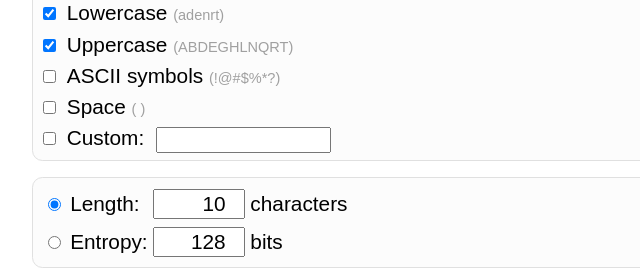
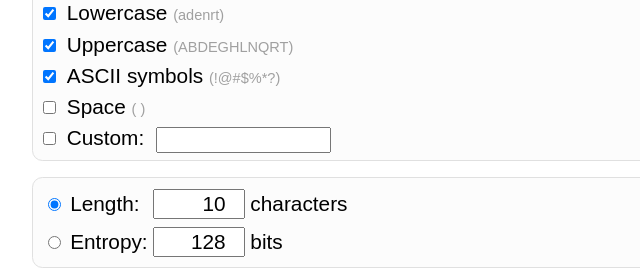
Before and after one commit to or-katz/PasswordGenerator, a plain HTML site: page index.html in a window 1280 px wide. Shown: the part 160-429 px from the top of the page, 192-832 px from the left. Drawn offline with Linux system fonts and the light colour scheme.

Commit message:
Update index.html

```diff
--- a/index.html
+++ b/index.html
@@ -146,7 +146,7 @@
 			[true, "Numbers", "2345678"],
 			[true, "Lowercase", "adenrt"],
 			[true, "Uppercase", "ABDEGHLNQRT"],
-			[false, "ASCII symbols", "!@#$%*?"],
+			[true, "ASCII symbols", "!@#$%*?"],
 			[false, "Space", " "],
 		];
 
```
